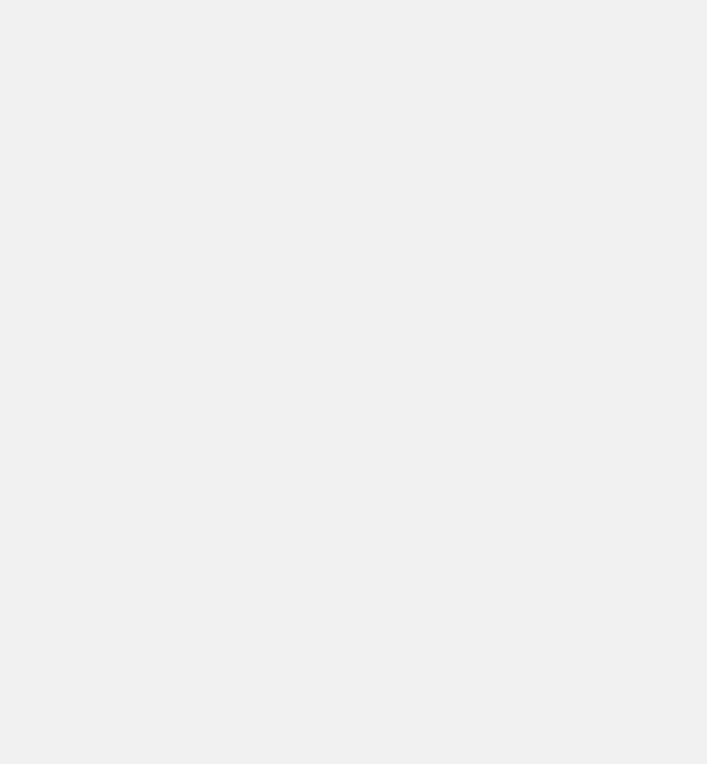
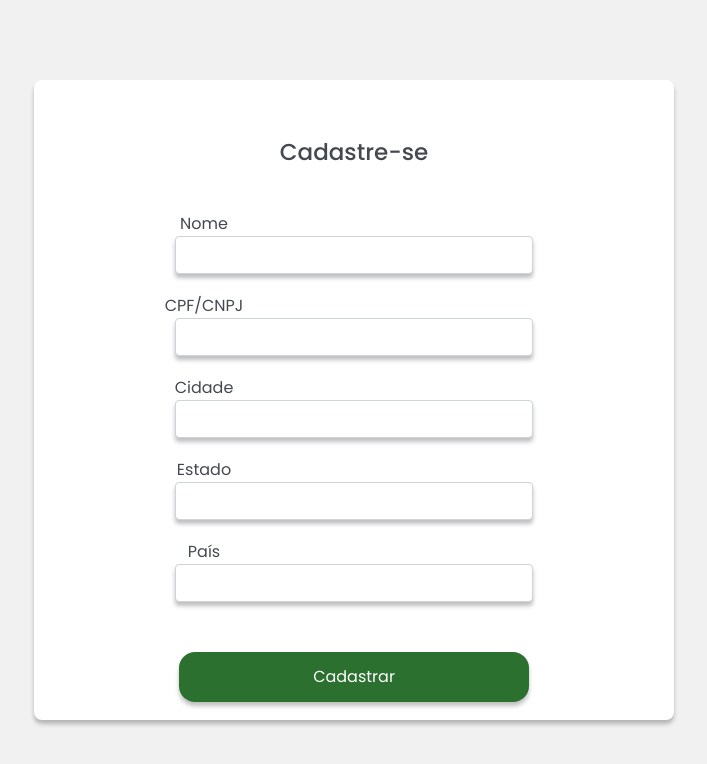
Before and after one commit to bgv18/ProjetoOficinaDeIntegracao2, a React (Create React App) app in the folder frontend/: page /cadastroCliente in a window 1280 px wide. Before the commit this address had no page. Shown: the top 764 px of the page, without its empty margins (286-993 px from the left). Built offline with nearby package versions, Linux system fonts and the light colour scheme.

Commit message:
inserindo pesquisas para os clientes Resolve#5

```diff
--- a/frontend/src/App.jsx
+++ b/frontend/src/App.jsx
@@ -17,9 +17,9 @@ function App() {
           <Route path="/login" element={<Login />} />
           <Route path="/cadastrar" element={<CadastrarUsuario />} />
 
-          <Route path="dashboard/*" element={<DashboardHome />}>
-            <Route path="cadastroCliente" element={<CadastrarCliente />} />
-          </Route>
+          <Route path="dashboard/*" element={<DashboardHome />} />
+          <Route path="cadastroCliente" element={<CadastrarCliente />} />
+
         </Routes>
       </PersistGate>
     </Provider>
--- a/frontend/src/pages/CadastrarCliente.jsx
+++ b/frontend/src/pages/CadastrarCliente.jsx
@@ -32,7 +32,7 @@ function CadastrarCliente() {
     };
 
     axios
-      .post(baseURL, {
+      .post(baseURL, dadosCadastro, {
         headers: headers,
       })
       .then((res) => {
--- a/frontend/src/pages/Login.jsx
+++ b/frontend/src/pages/Login.jsx
@@ -46,6 +46,7 @@ function Login() {
           type: "LOGIN",
           usuarioId: res.data.id,
           usuarioNome: res.data.nome,
+          usuarioToken: res.data.usuarioToken,
         });
 
         navigate("/dashboard");
--- a/frontend/src/store/index.js
+++ b/frontend/src/store/index.js
@@ -5,7 +5,7 @@ import { persistReducer, persistStore } from "redux-persist";
 import storage from "redux-persist/lib/storage";
 
 const persistConfig = {
-  key: "OI2",
+  key: "utfsecret",
   storage
 };
 
```
